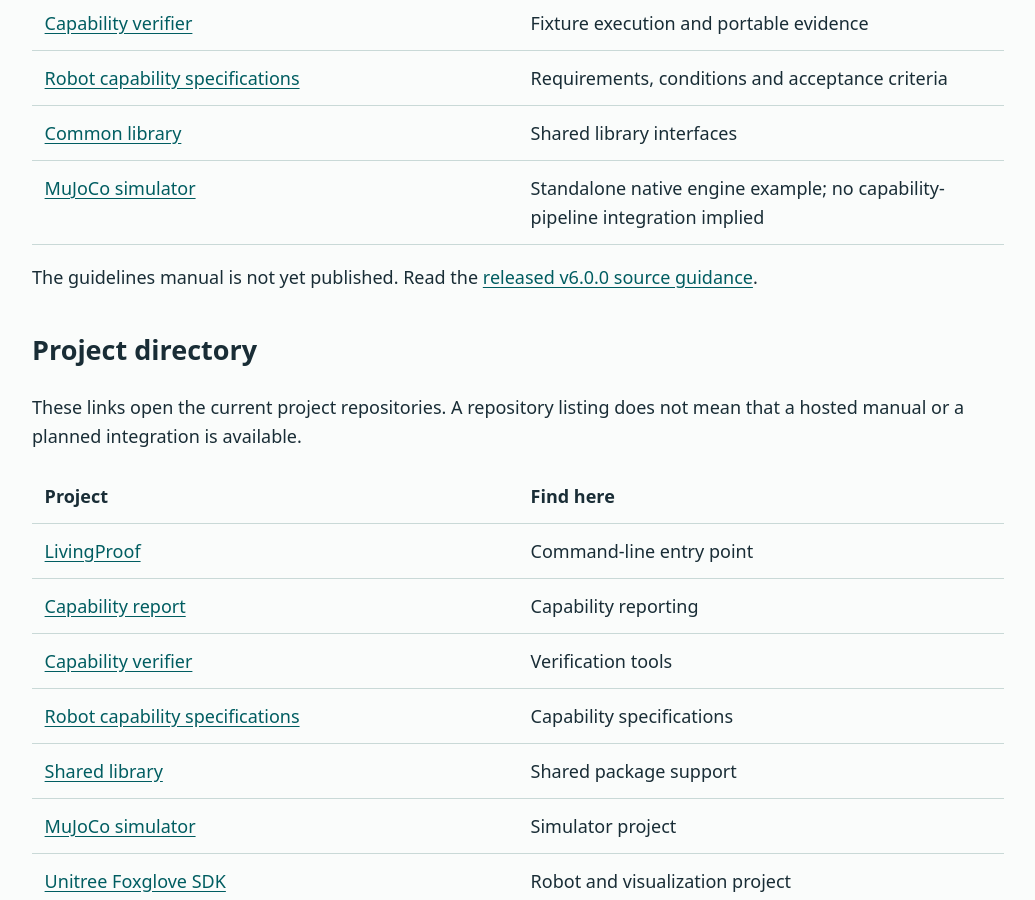
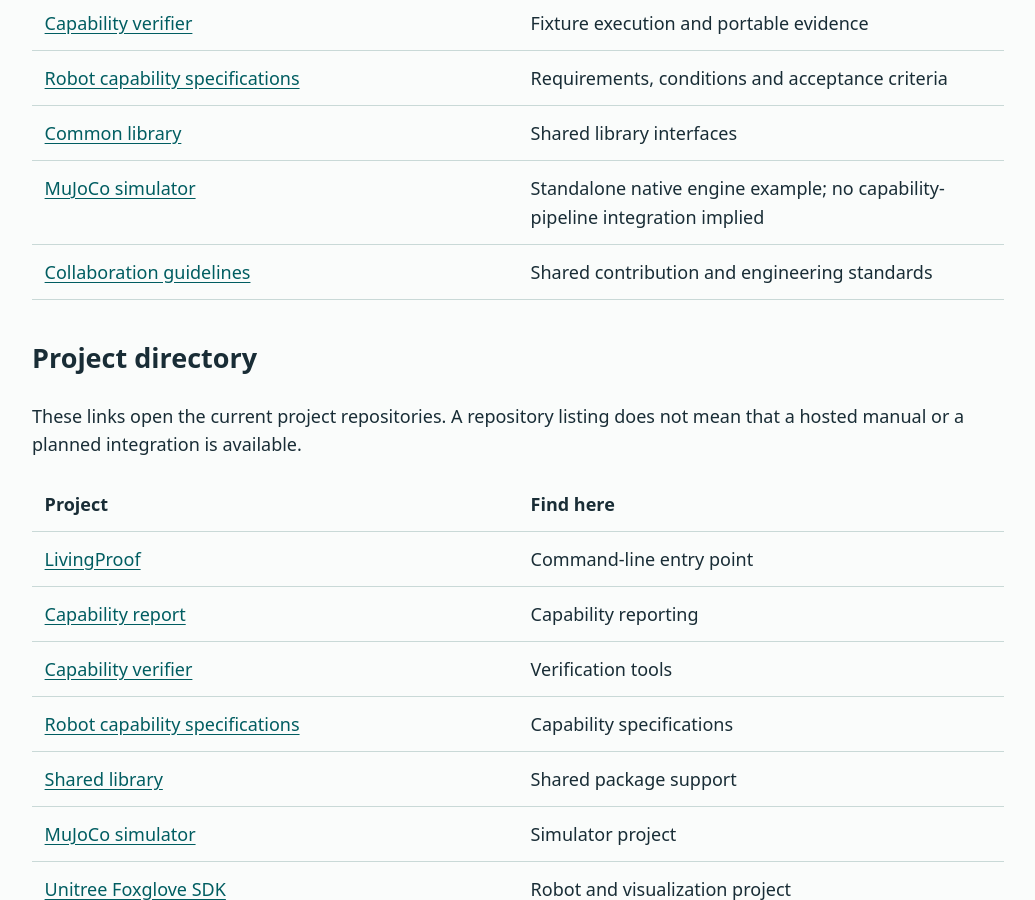
Before and after one commit to Living-Proof-Labs/living-proof-labs.github.io, a Jekyll site: the page built from index.md, in a window 1280 px wide and 900 px high, scrolled down 654 px. Shown: the whole window, without its empty margins (122-1157 px from the left). Built offline with Jekyll 4.4.1, drawn with Linux system fonts in a browser that asks for light colours.

Commit message:
docs: list the verified collaboration guidelines manual (#5)

```diff
--- a/index.md
+++ b/index.md
@@ -27,9 +27,7 @@
 | [Robot capability specifications](https://docs.livingprooflabs.com/robot-capability-specs/) | Requirements, conditions and acceptance criteria |
 | [Common library](https://docs.livingprooflabs.com/livingproof-common/) | Shared library interfaces |
 | [MuJoCo simulator](https://docs.livingprooflabs.com/livingproof-sim-mujoco/) | Standalone native engine example; no capability-pipeline integration implied |
-
-The guidelines manual is not yet published. Read the
-[released v6.0.0 source guidance](https://github.com/Living-Proof-Labs/collaboration-guidelines/tree/v6.0.0).
+| [Collaboration guidelines](https://docs.livingprooflabs.com/collaboration-guidelines/) | Shared contribution and engineering standards |
 
 ## Project directory
 
```
Also changed, not shown: README.md.
